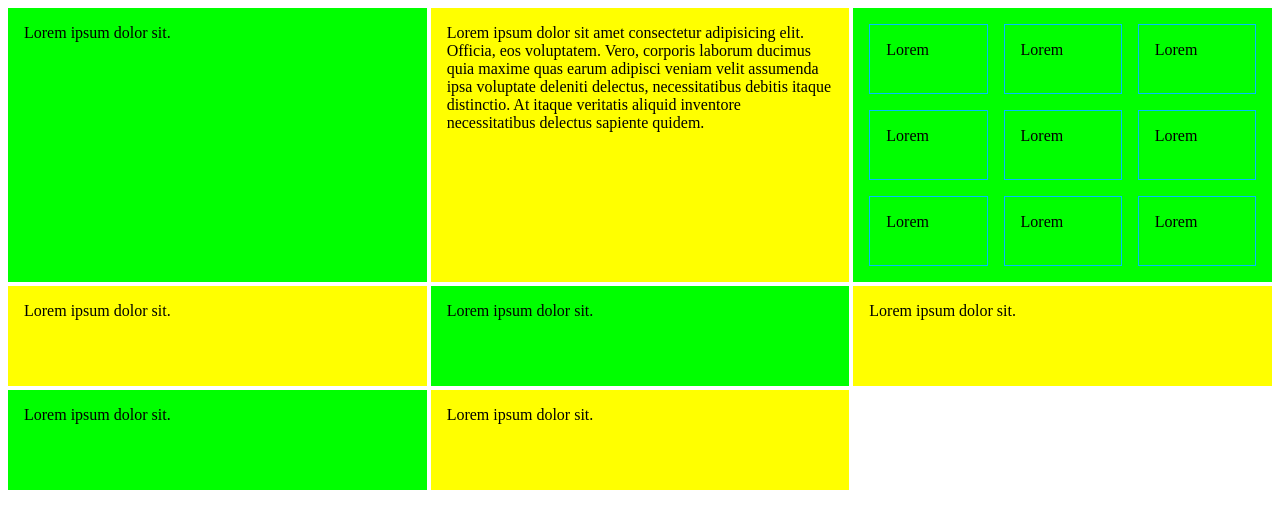
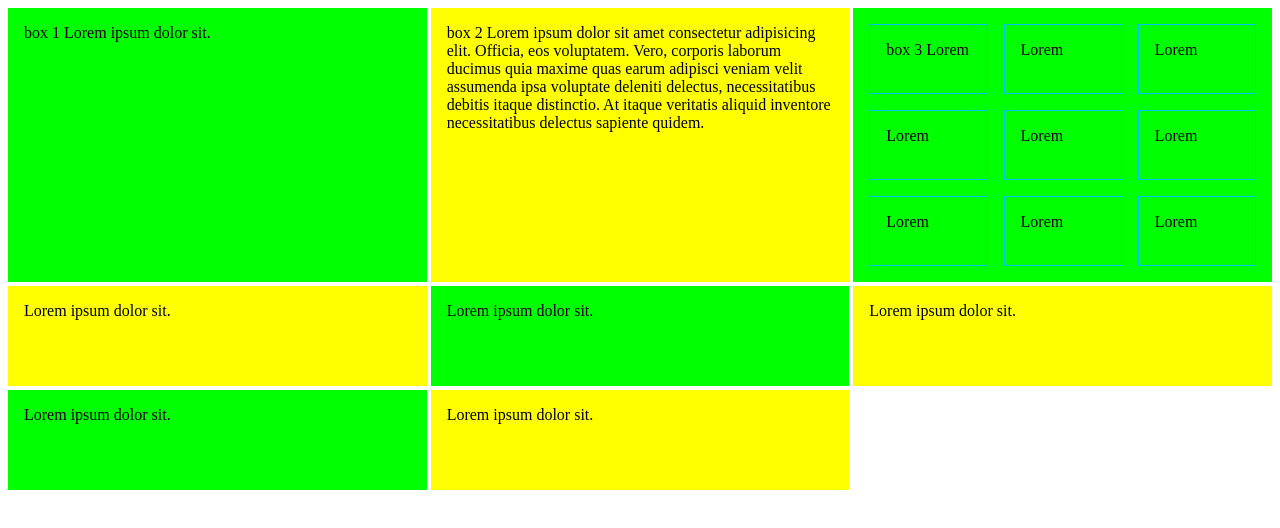
Before and after one commit to Jazaltron10/CSS, a plain HTML site: page SECTION 10 - GRIDS/Index_2.html in a window 1280 px wide. Drawn offline with Linux system fonts and the light colour scheme.

Commit message:
Add files via upload

```diff
--- a/SECTION 10 - GRIDS/Index_2.html
+++ b/SECTION 10 - GRIDS/Index_2.html
@@ -46,9 +46,9 @@
 
   <article class="container">
 
-    <section class="box1">Lorem ipsum dolor sit.</section>
+    <section class="box1">box 1 Lorem ipsum dolor sit.</section>
 
-    <section class="box2">Lorem ipsum dolor sit amet consectetur
+    <section class="box2">box 2 Lorem ipsum dolor sit amet consectetur
         adipisicing elit. Officia, eos voluptatem.
         Vero, corporis laborum ducimus quia maxime quas
         earum adipisci veniam velit assumenda ipsa voluptate
@@ -58,7 +58,8 @@
     </section>
 
     <section class="nested">
-        <div>Lorem</div>
+
+        <div>box 3 Lorem</div>
         <div>Lorem</div>
         <div>Lorem</div>
         <div>Lorem</div>
```
Also changed, not shown: SECTION 10 - GRIDS/ChessBoard.html (+3 -2 lines).
